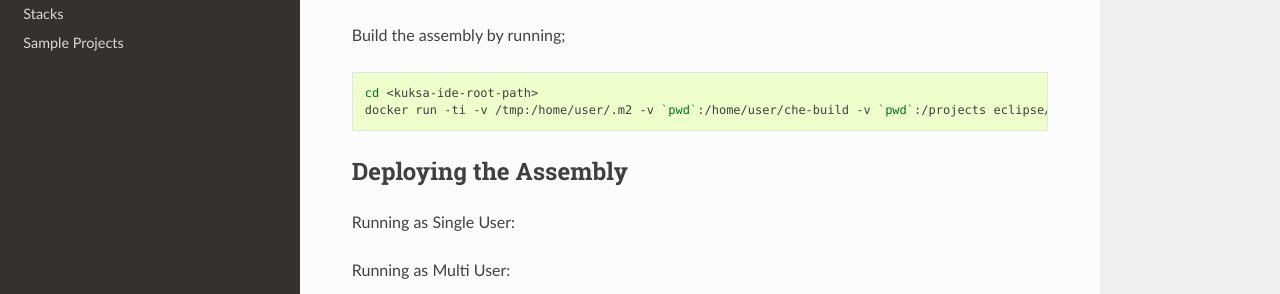
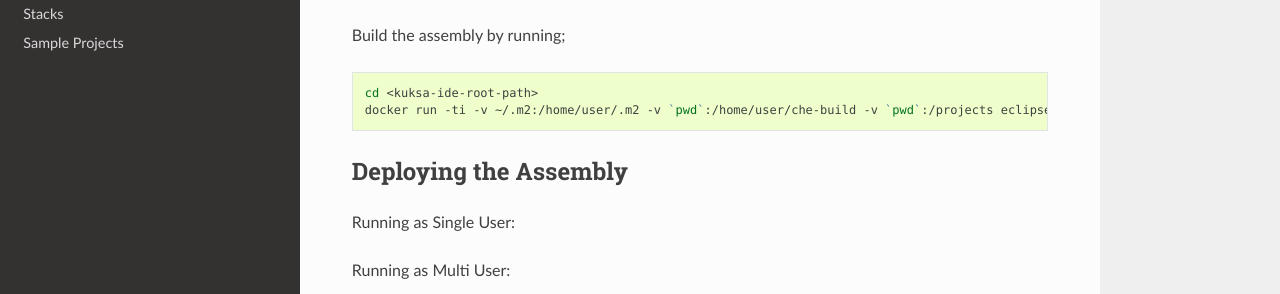
Before and after one commit to eclipse-kuksa/kuksa.ide, a Sphinx documentation site: the page built from docs/dev/source/quick/index.rst, in a window 1280 px wide. Shown: the part 288-582 px from the top of the page. Built offline with Sphinx 7.4.7 and the Read the Docs theme 2.0.0, drawn with Linux system fonts in a browser that asks for light colours.

Commit message:
fixed command to integrate custom stacks

```diff
--- a/docs/dev/source/assembly/index.rst
+++ b/docs/dev/source/assembly/index.rst
@@ -25,7 +25,7 @@ running;
 .. code-block:: bash
 
     cd <kuksa-ide-root-path>
-    docker run -ti -v /tmp:/home/user/.m2 -v `pwd`:/home/user/che-build -v `pwd`:/projects eclipse/che-dev:6.10.0 sh -c "mvn clean install"
+    docker run -ti -v ~/.m2:/home/user/.m2 -v `pwd`:/home/user/che-build -v `pwd`:/projects eclipse/che-dev:6.10.0 sh -c "mvn clean install"
 
 
 Eclipse Che's developers recommend mounting Maven repo (-v ~/.m2:/home/user/.m2)
--- a/docs/dev/source/quick/index.rst
+++ b/docs/dev/source/quick/index.rst
@@ -15,7 +15,7 @@ Build the assembly by running;
 .. code-block:: bash
 
     cd <kuksa-ide-root-path>
-    docker run -ti -v /tmp:/home/user/.m2 -v `pwd`:/home/user/che-build -v `pwd`:/projects eclipse/che-dev:6.10.0 sh -c "mvn clean install"
+    docker run -ti -v ~/.m2:/home/user/.m2 -v `pwd`:/home/user/che-build -v `pwd`:/projects eclipse/che-dev:6.10.0 sh -c "mvn clean install"
 
 
 Deploying the Assembly
```
Also changed, not shown: other parts of docs/dev/source/assembly/index.rst (+1 -1 lines).
